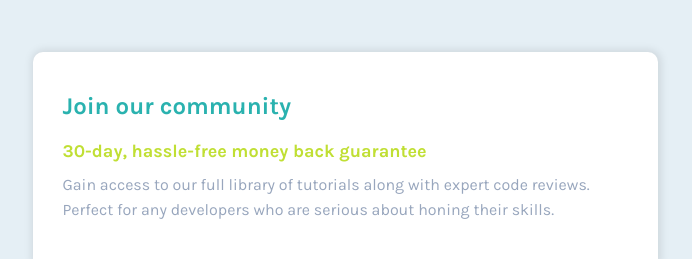
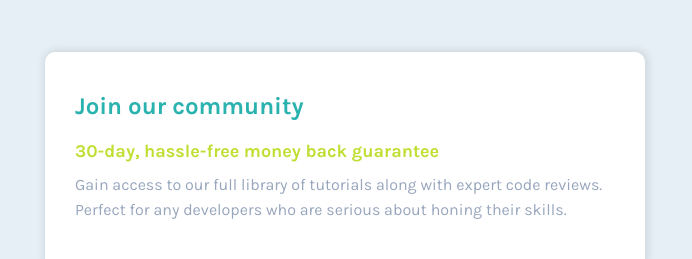
Before and after one commit to Roneeey/PricingGridComp, a plain HTML site: page index.html in a window 1280 px wide. Shown: the part 117-376 px from the top of the page, without its empty margins (295-987 px from the left). Drawn offline with Linux system fonts and the light colour scheme.

Commit message:
Add files via upload

```diff
--- a/styles.css
+++ b/styles.css
@@ -22,12 +22,12 @@ body {
   font-family: 'Karla', serif;
   font-size: 16px;
   color: white;
-  width: 100vw;
-  display: grid;
+  margin: 0;
+  min-height: 100vh;
+  background-color: var(--light-gray);
+  display: flex;
+  align-items: center;
   justify-content: center;
-  align-content: center;
-  height: 100vh;
-  background-color: var(--light-gray);
 }
 
 ul {
@@ -38,8 +38,8 @@ ul {
 
 .grid-wrapper {
   display: grid;
-  max-width: 625px;
-  grid-template-columns: 1fr 1fr;
+  max-width: 1440px;
+  grid-template-columns: repeat(2, 300px);
   grid-template-rows: 1fr;
 }
 
@@ -133,7 +133,7 @@ button:hover {
   cursor: pointer;
 }
 
-@media only screen and (max-width: 400px) {
+@media only screen and (max-width: 690px) {
   .grid-wrapper {
     display: block;
     max-width: 350px;
```
